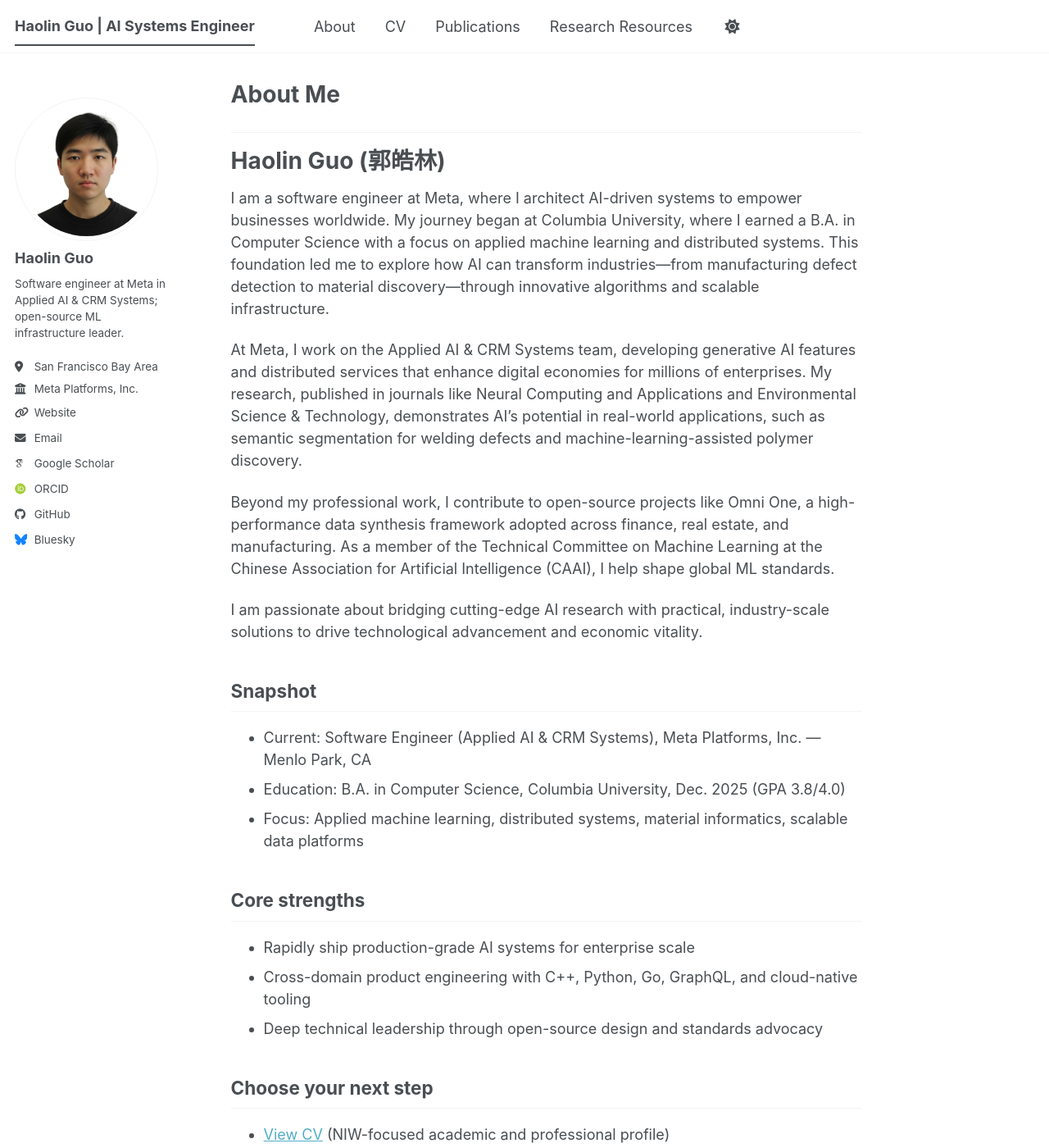
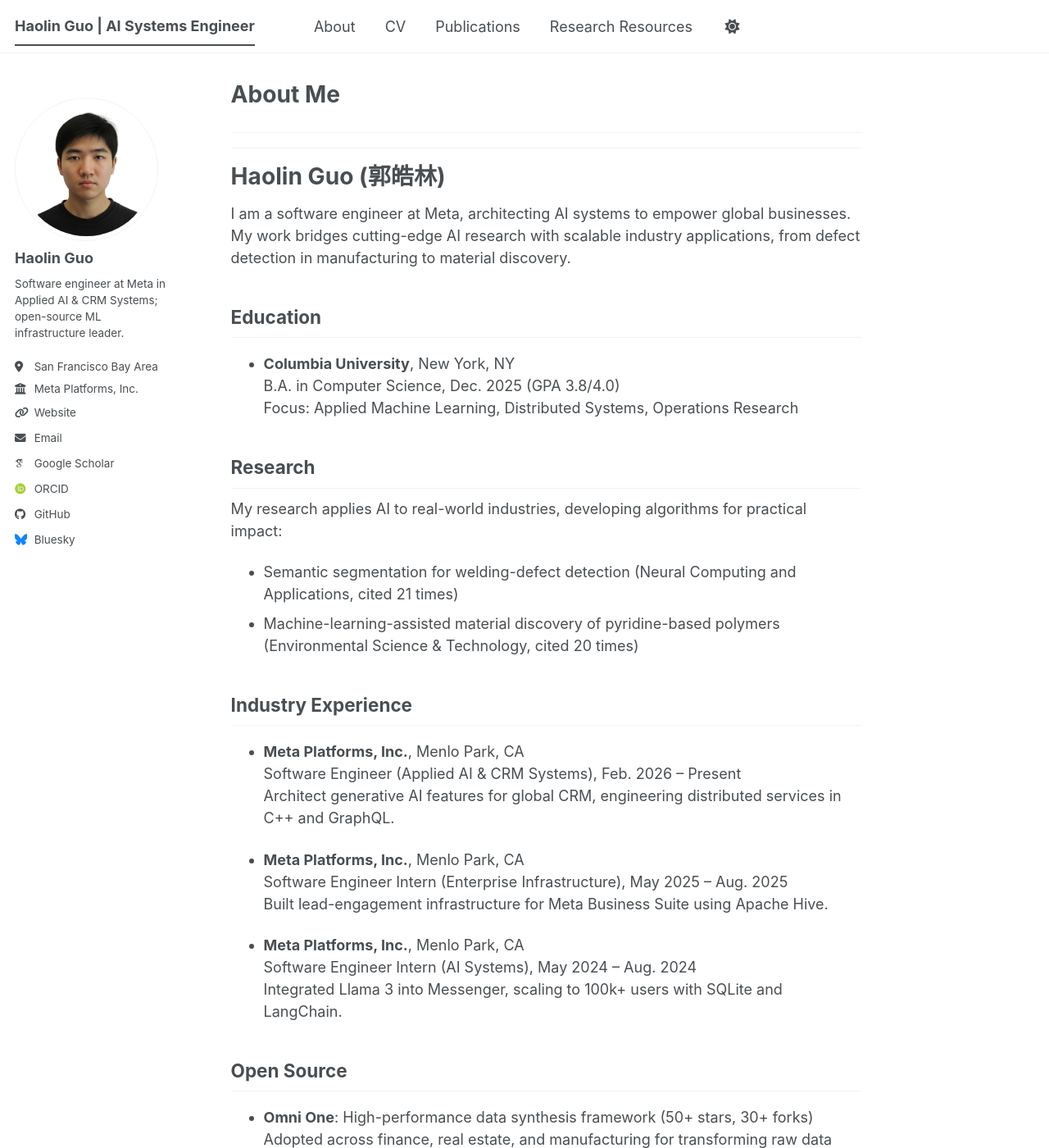
Before and after one commit to garyguo123456789/garyguo123456789.github.io, a Jekyll site: the page built from _pages/about.md, in a window 1280 px wide and 1400 px high. Shown: the whole window at 82% size. Built offline with Jekyll 4.4.1, drawn with Linux system fonts in a browser that asks for light colours; some web fonts are replaced; a script bundle is joined from its source files by our own code; library files that are not in the unit come from our copies; some of the changed text lies outside the part shown.

Commit message:
update about me

```diff
--- a/_pages/about.md
+++ b/_pages/about.md
@@ -9,30 +9,42 @@
 
 ---
 
+---
+
 # Haolin Guo (郭皓林)
 
-I am a software engineer at Meta, where I architect AI-driven systems to empower businesses worldwide. My journey began at Columbia University, where I earned a B.A. in Computer Science with a focus on applied machine learning and distributed systems. This foundation led me to explore how AI can transform industries—from manufacturing defect detection to material discovery—through innovative algorithms and scalable infrastructure.
+I am a software engineer at Meta, architecting AI systems to empower global businesses. My work bridges cutting-edge AI research with scalable industry applications, from defect detection in manufacturing to material discovery.
 
-At Meta, I work on the Applied AI & CRM Systems team, developing generative AI features and distributed services that enhance digital economies for millions of enterprises. My research, published in journals like Neural Computing and Applications and Environmental Science & Technology, demonstrates AI's potential in real-world applications, such as semantic segmentation for welding defects and machine-learning-assisted polymer discovery.
+## Education
+- **Columbia University**, New York, NY
+  B.A. in Computer Science, Dec. 2025 (GPA 3.8/4.0)
+  Focus: Applied Machine Learning, Distributed Systems, Operations Research
 
-Beyond my professional work, I contribute to open-source projects like Omni One, a high-performance data synthesis framework adopted across finance, real estate, and manufacturing. As a member of the Technical Committee on Machine Learning at the Chinese Association for Artificial Intelligence (CAAI), I help shape global ML standards.
+## Research
+My research applies AI to real-world industries, developing algorithms for practical impact:
+- Semantic segmentation for welding-defect detection (Neural Computing and Applications, cited 21 times)
+- Machine-learning-assisted material discovery of pyridine-based polymers (Environmental Science & Technology, cited 20 times)
 
-I am passionate about bridging cutting-edge AI research with practical, industry-scale solutions to drive technological advancement and economic vitality.
+## Industry Experience
+- **Meta Platforms, Inc.**, Menlo Park, CA
+  Software Engineer (Applied AI & CRM Systems), Feb. 2026 – Present
+  Architect generative AI features for global CRM, engineering distributed services in C++ and GraphQL.
 
-## Snapshot
-- Current: Software Engineer (Applied AI & CRM Systems), Meta Platforms, Inc. — Menlo Park, CA
-- Education: B.A. in Computer Science, Columbia University, Dec. 2025 (GPA 3.8/4.0)
-- Focus: Applied machine learning, distributed systems, material informatics, scalable data platforms
+- **Meta Platforms, Inc.**, Menlo Park, CA
+  Software Engineer Intern (Enterprise Infrastructure), May 2025 – Aug. 2025
+  Built lead-engagement infrastructure for Meta Business Suite using Apache Hive.
 
-## Core strengths
-- Rapidly ship production-grade AI systems for enterprise scale
-- Cross-domain product engineering with C++, Python, Go, GraphQL, and cloud-native tooling
-- Deep technical leadership through open-source design and standards advocacy
+- **Meta Platforms, Inc.**, Menlo Park, CA
+  Software Engineer Intern (AI Systems), May 2024 – Aug. 2024
+  Integrated Llama 3 into Messenger, scaling to 100k+ users with SQLite and LangChain.
 
-## Choose your next step
-- [View CV](/cv/) (NIW-focused academic and professional profile)
-- [Publications](/publications/)
-- [Research Resources](/markdown/)
+## Open Source
+- **Omni One**: High-performance data synthesis framework (50+ stars, 30+ forks)
+  Adopted across finance, real estate, and manufacturing for transforming raw data into queryable intelligence.
+
+## Leadership
+- Member, Technical Committee on Machine Learning, Chinese Association for Artificial Intelligence (CAAI)
+  Contribute to global ML standards.
 
 ---
 
```
